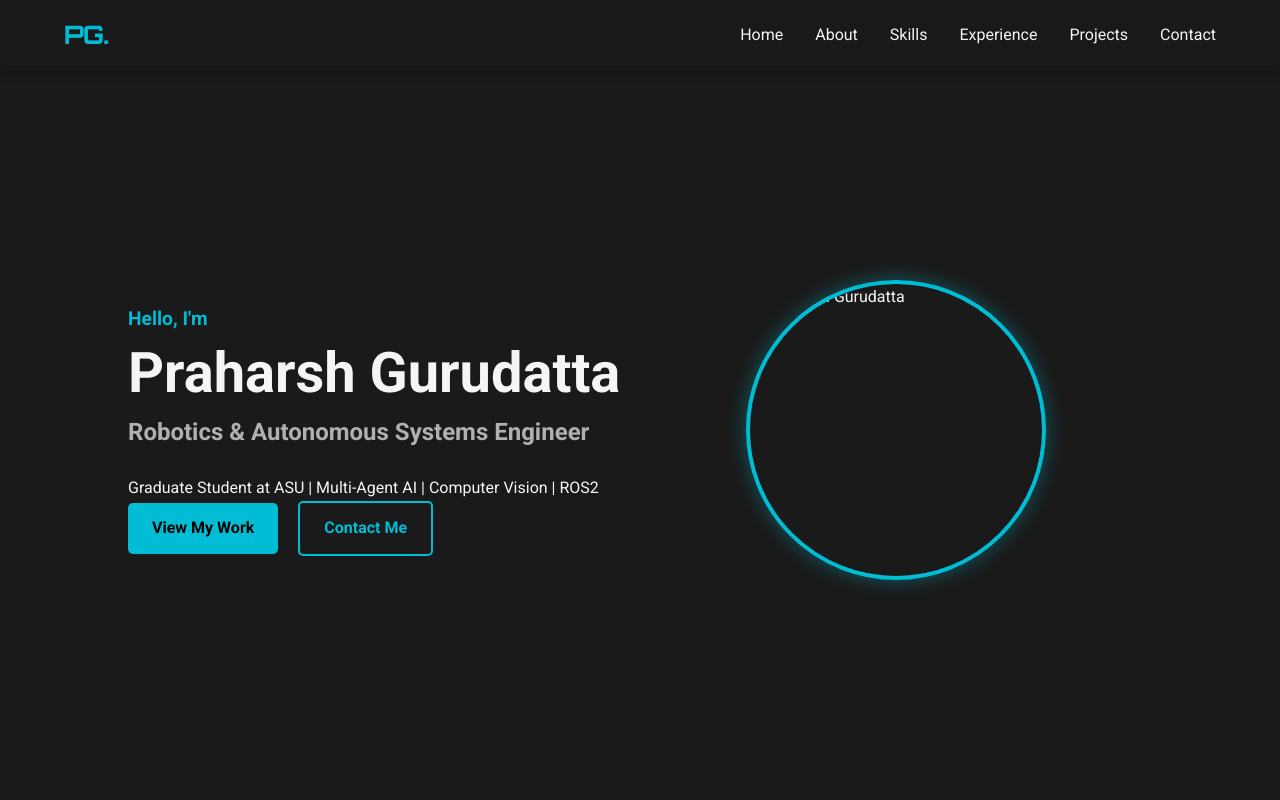
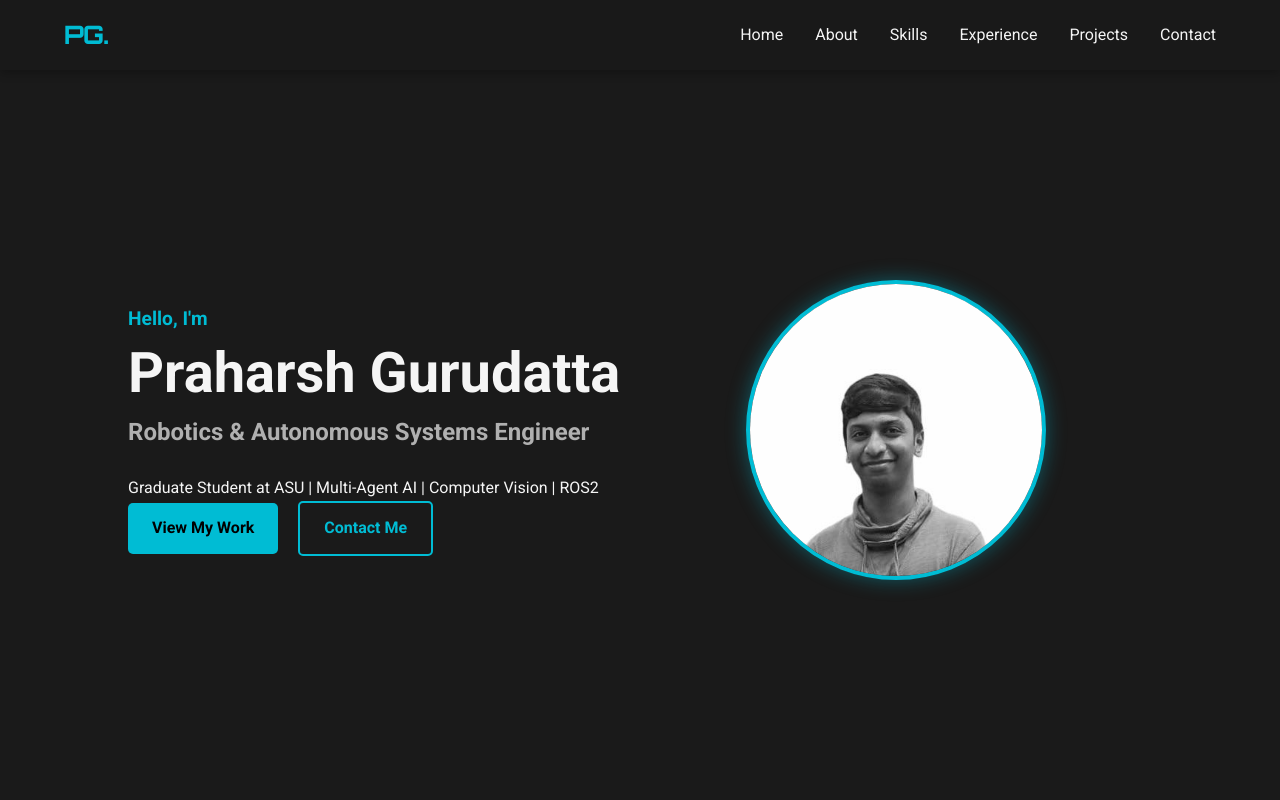
Before and after one commit to PraharshG/PraharshG.github.io, a plain HTML site: page index.html in a window 1280 px wide. Shown: the top 800 px of the page. Drawn offline with Linux system fonts and the light colour scheme.

Commit message:
Change image source from a3.jpg to a3.jpeg

```diff
--- a/index.html
+++ b/index.html
@@ -45,7 +45,7 @@
             </div>
             <div class="hero-image">
                 <!-- Ensure a3.jpg is in the same folder -->
-                <img src="a3.jpg" alt="Praharsh Gurudatta">
+                <img src="a3.jpeg" alt="Praharsh Gurudatta">
             </div>
         </div>
     </section>
```
